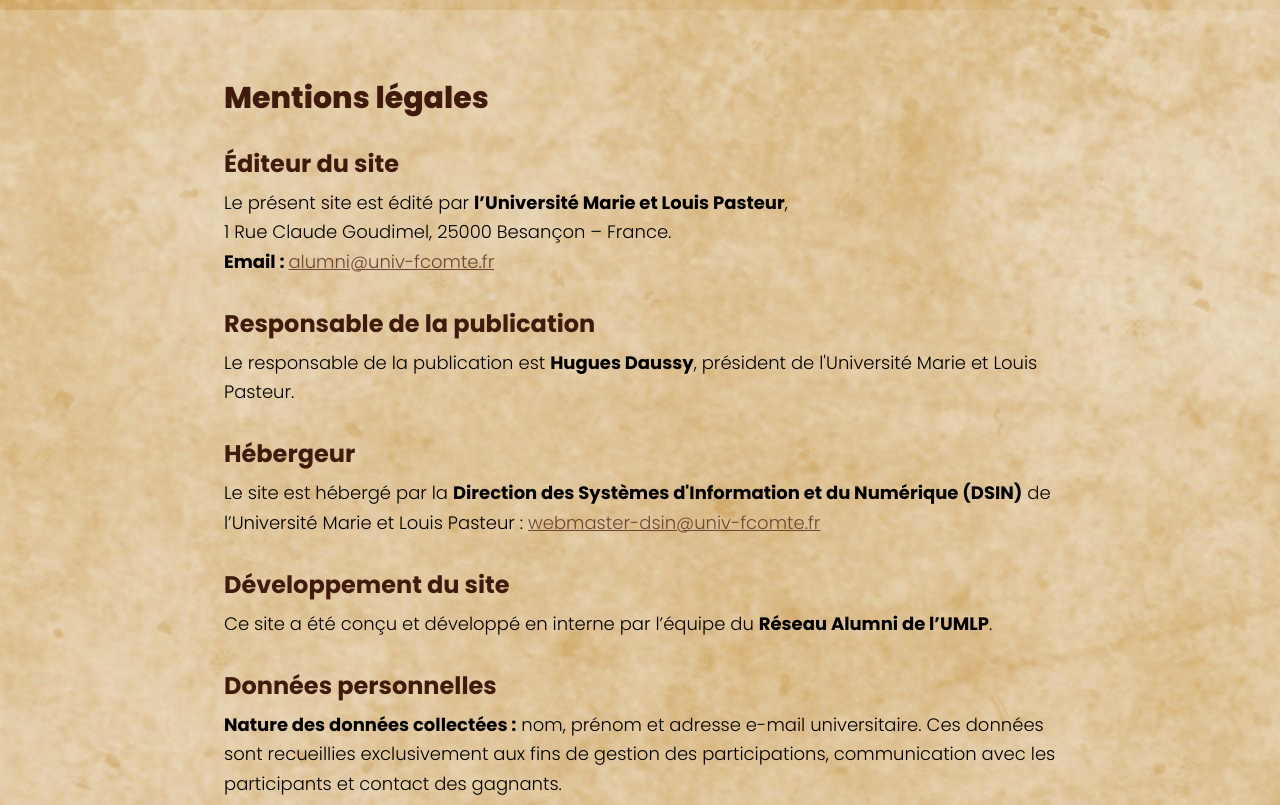
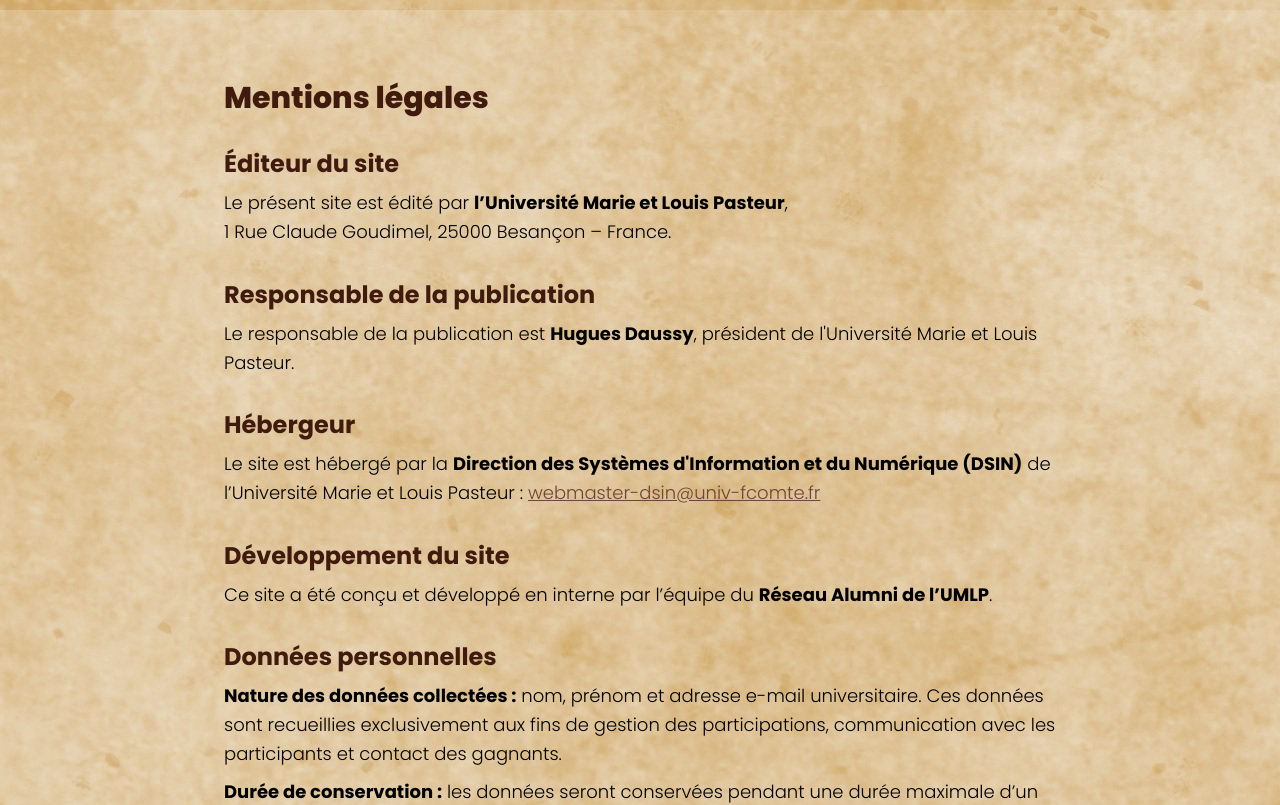
Before and after one commit to imrane-qerchi/concours-BAE, a Vue app: page /mentions-legales in a window 1280 px wide. Shown: the top 805 px of the page. Built offline with nearby package versions, Linux system fonts and the light colour scheme.

Commit message:
Suppression de l'adresse e-mail de contact dans les mentions légales

```diff
--- a/src/pages/mentions-legales.vue
+++ b/src/pages/mentions-legales.vue
@@ -15,10 +15,6 @@
             <strong class="font-bold">l’Université Marie et Louis Pasteur</strong
             >,<br />
             1 Rue Claude Goudimel, 25000 Besançon – France.<br />
-            <strong class="font-bold">Email : </strong>
-            <a href="mailto:alumni@univ-fcomte.fr" class="underline text-[#6d4638]"
-              >alumni@univ-fcomte.fr</a
-            >
           </p>
         </div>
 
```
